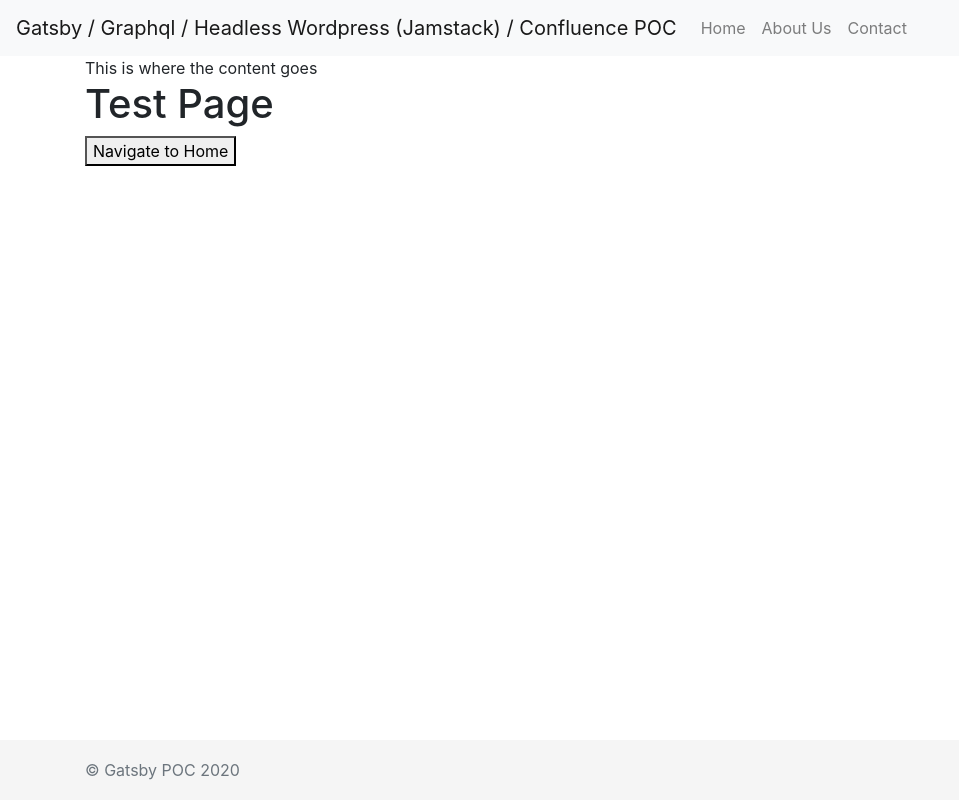
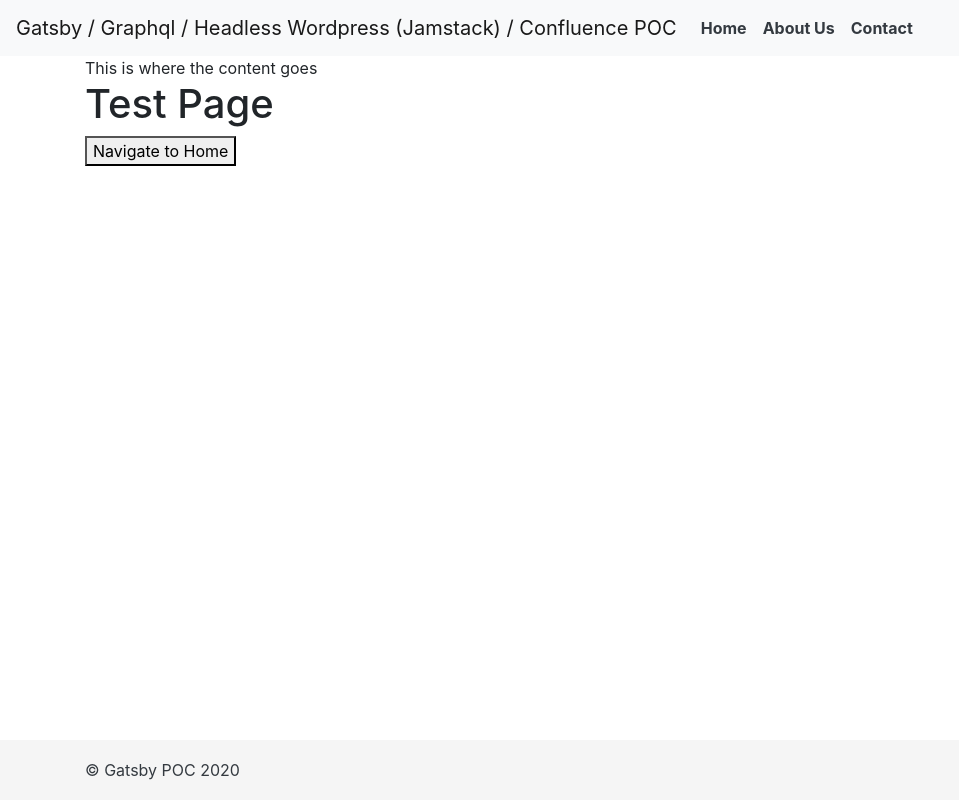
Before and after one commit to enajenkins/ejio-gatsby-grapql-headless-wordpress-netlify, a Gatsby site: page /test in a window 1280 px wide. Shown: the whole page, without its empty margins (0-959 px from the left). Built offline with nearby package versions, Linux system fonts and the light colour scheme; Gatsby itself is replaced by a stand-in of ours.

Commit message:
Accessibility improvements | New plugin notes

```diff
--- a/src/components/footer-btstr.js
+++ b/src/components/footer-btstr.js
@@ -4,7 +4,7 @@
 const Footer = () => (
   <footer className={footerStyles.footer}>
     <div className="container">
-      <span className="text-muted">© Gatsby POC 2020</span>
+      <span className="text-dark">© Gatsby POC 2020</span>
     </div>
   </footer>
 );
--- a/src/components/header-btstr.js
+++ b/src/components/header-btstr.js
@@ -13,9 +13,9 @@
   <Navbar.Collapse id="basic-navbar-nav">
     <Nav className="mr-auto">
     {/* to avoid issues, create the bootstrap link as a gatsby link (<Link to="/home">Home</Link>) and provide a to location  */}
-      <Nav.Link as={Link} to="/">Home</Nav.Link>
-      <Nav.Link as={Link} to="/about-us">About Us</Nav.Link>
-      <Nav.Link as={Link} to="/contact">Contact</Nav.Link>
+      <Nav.Link as={Link} to="/"><b className="text-dark">Home</b></Nav.Link>
+      <Nav.Link as={Link} to="/about-us"><b className="text-dark">About Us</b></Nav.Link>
+      <Nav.Link as={Link} to="/contact"><b className="text-dark">Contact</b></Nav.Link>
       {/* <NavDropdown title="Dropdown" id="basic-nav-dropdown">
         <NavDropdown.Item href="#action/3.1">Action</NavDropdown.Item>
         <NavDropdown.Item href="#action/3.2">Another action</NavDropdown.Item>
```
Also changed, not shown: README-PLUGINS.md.
